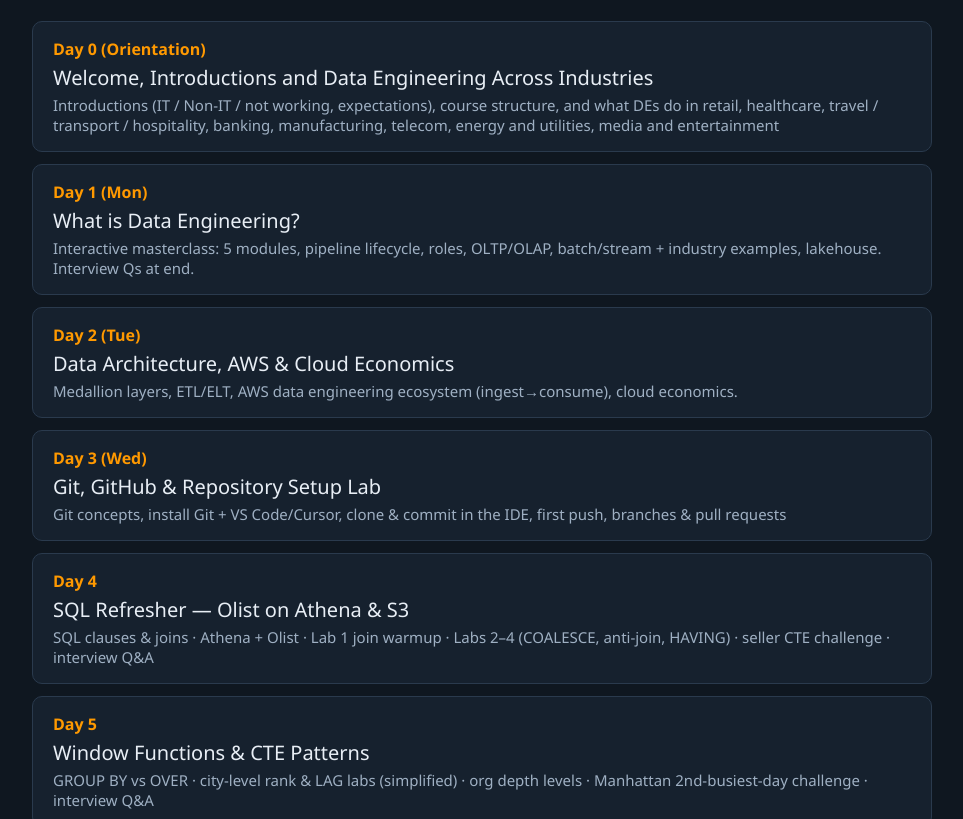
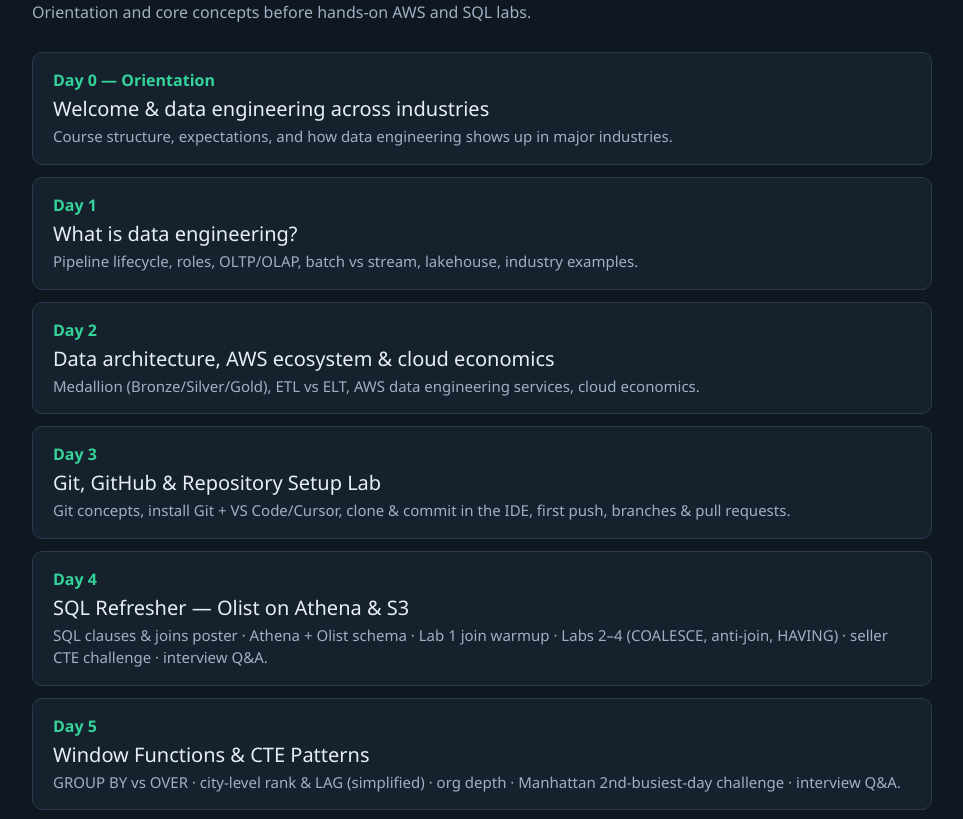
Before and after one commit to abhilashdasari123/aws-de-course-keystone, a plain HTML site: page weeks/week-01/index.html in a window 1280 px wide. Shown: the part 148-967 px from the top of the page, without its empty margins (158-1121 px from the left). Drawn offline with Linux system fonts and the light colour scheme.

Commit message:
Restore Keystone week index layout after Day 5 blurb update.
Co-authored-by: Cursor <cursoragent@cursor.com>

```diff
--- a/weeks/week-01/index.html
+++ b/weeks/week-01/index.html
@@ -3,31 +3,57 @@
 <head>
   <meta charset="UTF-8">
   <meta name="viewport" content="width=device-width, initial-scale=1.0">
-<title>Week 1 - AWS DE in AI Era</title>
+  <title>Week 1 - AWS Data Engineering | KeystoneEduTech</title>
   <style>
     body { margin: 0; background: #0f1720; color: #e8eef5; font-family: "Segoe UI", system-ui, Arial, sans-serif; }
     main { max-width: 900px; margin: 48px auto; padding: 0 24px; }
+    .back { color: #94a3b8; font-size: 14px; margin-bottom: 20px; display: inline-block; text-decoration: none; }
+    .back:hover { color: #34d399; }
     h1 { margin: 0 0 6px; }
-  .sub { color: #9fb0c3; margin-bottom: 28px; }
+    .sub { color: #9fb0c3; margin-bottom: 28px; line-height: 1.5; }
     a.day { display: block; background: #16212e; border: 1px solid #2a3a4d; border-radius: 10px; padding: 16px 20px; margin: 12px 0; color: inherit; text-decoration: none; }
-  a.day:hover { border-color: #ff9900; }
-  .d { color: #ff9900; font-weight: 700; }
+    a.day:hover { border-color: #34d399; }
+    .d { color: #34d399; font-weight: 700; }
     .t { font-size: 20px; margin: 4px 0; }
-  .m { color: #9fb0c3; font-size: 15px; }
+    .m { color: #9fb0c3; font-size: 15px; line-height: 1.45; }
   </style>
 </head>
 <body>
 <main>
+  <a class="back" href="../../index.html">← Course home</a>
   <h1>Week 1: Foundations</h1>
-  <div class="sub">Section 1 (Data Engineering Fundamentals) and Section 2 (SQL for Data Engineers, part 1). Trainer setup: <code>Trainer_Setup_Shared_AWS_Account.md</code></div>
+  <p class="sub">Orientation and core concepts before hands-on AWS and SQL labs.</p>
 
-  <a class="day" href="Day_00_Orientation.html"><div class="d">Day 0 (Orientation)</div><div class="t">Welcome, Introductions and Data Engineering Across Industries</div><div class="m">Introductions (IT / Non-IT / not working, expectations), course structure, and what DEs do in retail, healthcare, travel / transport / hospitality, banking, manufacturing, telecom, energy and utilities, media and entertainment</div></a>
-  <a class="day" href="Day_01_What_is_Data_Engineering.html"><div class="d">Day 1 (Mon)</div><div class="t">What is Data Engineering?</div><div class="m">Interactive masterclass: 5 modules, pipeline lifecycle, roles, OLTP/OLAP, batch/stream + industry examples, lakehouse. Interview Qs at end.</div></a>
-  <a class="day" href="Day_02_Cloud_and_Architecture.html"><div class="d">Day 2 (Tue)</div><div class="t">Data Architecture, AWS &amp; Cloud Economics</div><div class="m">Medallion layers, ETL/ELT, AWS data engineering ecosystem (ingest→consume), cloud economics.</div></a>
-  <a class="day" href="Day_03_GitHub_Repo_Setup_Lab.html"><div class="d">Day 3 (Wed)</div><div class="t">Git, GitHub &amp; Repository Setup Lab</div><div class="m">Git concepts, install Git + VS Code/Cursor, clone &amp; commit in the IDE, first push, branches &amp; pull requests</div></a>
-  <a class="day" href="Day_04_SQL_Refresher.html"><div class="d">Day 4</div><div class="t">SQL Refresher — Olist on Athena &amp; S3</div><div class="m">SQL clauses &amp; joins · Athena + Olist · Lab 1 join warmup · Labs 2–4 (COALESCE, anti-join, HAVING) · seller CTE challenge · interview Q&amp;A</div></a>
-  <a class="day" href="Day_05_SQL_Window_Functions.html"><div class="d">Day 5</div><div class="t">Window Functions &amp; CTE Patterns</div><div class="m">GROUP BY vs OVER · city-level rank &amp; LAG labs (simplified) · org depth levels · Manhattan 2nd-busiest-day challenge · interview Q&amp;A</div></a>
-  <a class="day" href="Day_06_SQL_CTEs_and_Optimisation.html"><div class="d">Day 6 (Sat)</div><div class="t">CTEs, Recursive Queries and Query Optimisation</div><div class="m">WITH, WITH RECURSIVE, EXPLAIN, indexes. Assignment A1 released</div></a>
+  <a class="day" href="Day_00_Orientation.html">
+    <div class="d">Day 0 — Orientation</div>
+    <div class="t">Welcome &amp; data engineering across industries</div>
+    <div class="m">Course structure, expectations, and how data engineering shows up in major industries.</div>
+  </a>
+  <a class="day" href="Day_01_What_is_Data_Engineering.html">
+    <div class="d">Day 1</div>
+    <div class="t">What is data engineering?</div>
+    <div class="m">Pipeline lifecycle, roles, OLTP/OLAP, batch vs stream, lakehouse, industry examples.</div>
+  </a>
+  <a class="day" href="Day_02_Cloud_and_Architecture.html">
+    <div class="d">Day 2</div>
+    <div class="t">Data architecture, AWS ecosystem &amp; cloud economics</div>
+    <div class="m">Medallion (Bronze/Silver/Gold), ETL vs ELT, AWS data engineering services, cloud economics.</div>
+  </a>
+  <a class="day" href="Day_03_GitHub_Repo_Setup_Lab.html">
+    <div class="d">Day 3</div>
+    <div class="t">Git, GitHub &amp; Repository Setup Lab</div>
+    <div class="m">Git concepts, install Git + VS Code/Cursor, clone &amp; commit in the IDE, first push, branches &amp; pull requests.</div>
+  </a>
+  <a class="day" href="Day_04_SQL_Refresher.html">
+    <div class="d">Day 4</div>
+    <div class="t">SQL Refresher — Olist on Athena &amp; S3</div>
+    <div class="m">SQL clauses &amp; joins poster · Athena + Olist schema · Lab 1 join warmup · Labs 2–4 (COALESCE, anti-join, HAVING) · seller CTE challenge · interview Q&amp;A.</div>
+  </a>
+  <a class="day" href="Day_05_SQL_Window_Functions.html">
+    <div class="d">Day 5</div>
+    <div class="t">Window Functions &amp; CTE Patterns</div>
+    <div class="m">GROUP BY vs OVER · city-level rank &amp; LAG (simplified) · org depth · Manhattan 2nd-busiest-day challenge · interview Q&amp;A.</div>
+  </a>
 </main>
 </body>
 </html>
```
Lines whose indentation alone changed are shown as unchanged.
